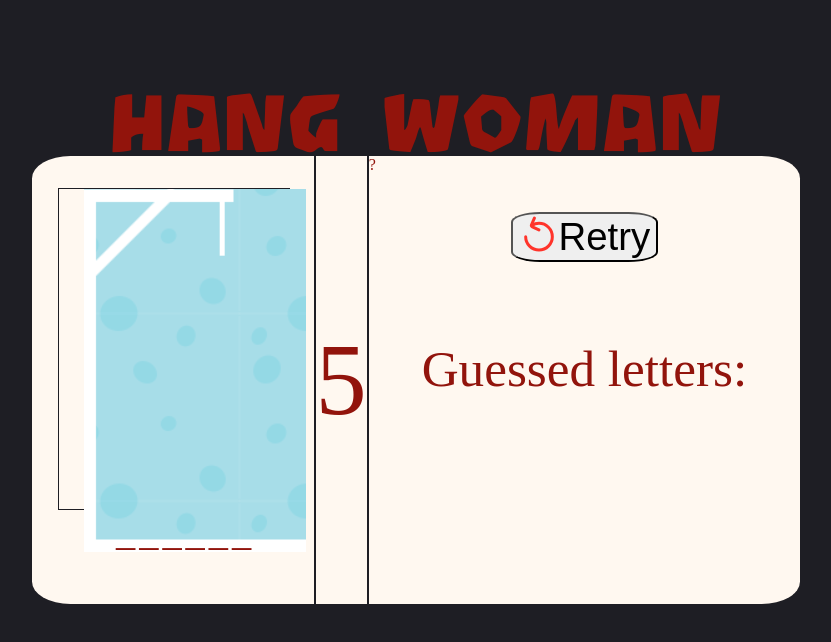
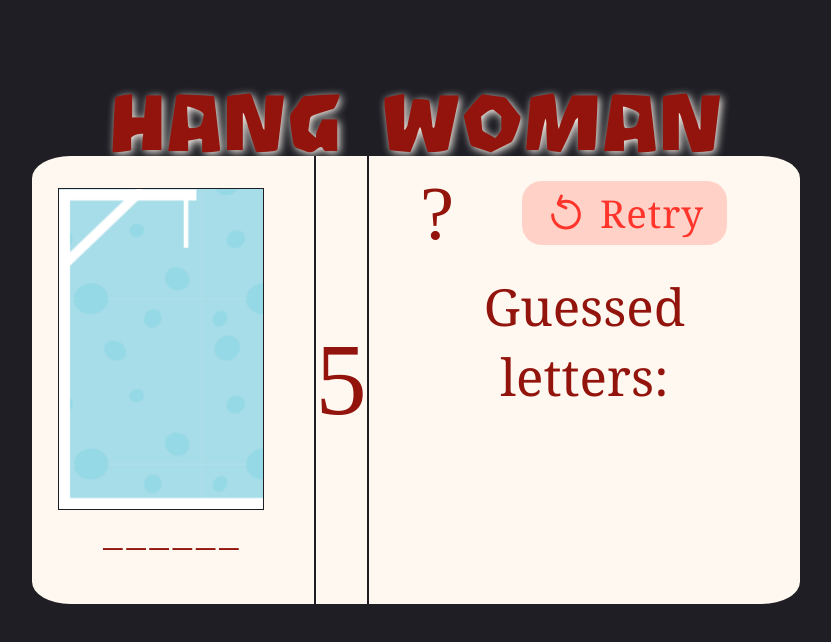
Before and after one commit to oakuopus/Hangman, a plain HTML site: page index.html in a window 1280 px wide. Shown: the whole page, without its empty margins (224-1055 px from the left). Drawn offline with nearby package versions, Linux system fonts and the light colour scheme.

Commit message:
Add files via upload

```diff
--- a/css/hangman.css
+++ b/css/hangman.css
@@ -16,6 +16,7 @@ body .hangman-title {
   margin: 10vh 0 0 0;
   height: 5.9vw;
   font-family: hangman;
+  text-shadow: 2px 2px 8px #FFF8F0;
 }
 body main {
   background-color: #FFF8F0;
@@ -39,15 +40,20 @@ body main .game-container .man {
 body main .game-container .man .hanging {
   width: 16vw;
   height: 25vw;
-  padding-left: 2vw;
   border: 1px solid #1E1E24;
+  display: grid;
+}
+body main .game-container .man .hanging img {
+  width: 100%;
+  height: 25vw;
 }
 body main .game-container .man #word-container {
   font-size: 3vw;
   display: flex;
   letter-spacing: 4px;
-  width: 20vw;
+  width: 18vw;
   justify-content: center;
+  padding-right: 2vw;
 }
 body main .game-container #remaining-guesses {
   font-size: 8vw;
@@ -57,18 +63,83 @@ body main .game-container .reset-guessed {
   width: 100%;
   border-left: #1E1E24 2px solid;
 }
-body main .game-container .reset-guessed button {
-  width: auto;
+body main .game-container .reset-guessed .tooltip {
+  display: flex;
+  font-size: 6vw;
+  position: absolute;
+  margin-left: 4vw;
+  margin-top: 1.8vh;
+  position: absolute;
+  cursor: pointer;
+}
+body main .game-container .reset-guessed .tooltip::after {
+  content: attr(data-tooltip);
+  visibility: hidden;
+  background-color: transparent;
+  color: #FFF8F0;
+  padding: 0.5vw;
+  margin-bottom: 2vh;
+  border-radius: 0.5vw;
+  position: absolute;
+  z-index: 1;
+  bottom: 100%;
+  left: 50%;
+  transform: translateX(-50%);
+  font-size: 2vw;
+  border: 2px solid #FFF8F0;
+  overflow-wrap: break-word;
+  width: 40vw;
+  height: auto;
+  display: flex;
+}
+body main .game-container .reset-guessed .tooltip:hover::after {
+  visibility: visible;
+}
+body main .game-container .reset-guessed .button {
+  display: flex;
+  justify-content: center;
+  align-items: center;
+  padding: 6px 12px;
+  gap: 8px;
+  height: 5vw;
+  width: 16vw;
+  border: none;
+  background: rgba(255, 54, 43, 0.2039215686);
+  border-radius: 20px;
+  cursor: pointer;
+  margin: 2vw auto 2vw 12vw;
+}
+body main .game-container .reset-guessed .lable {
+  line-height: 20px;
   font-size: 3vw;
-  border-radius: 20%;
-  margin: 3vw auto 6vw auto;
-  display: flex;
+  color: #FF342B;
+  font-family: sans-serif;
+  letter-spacing: 1px;
+  padding-left: 0.5vw;
+  font-family: Cambria, Cochin, Georgia, Times, "Times New Roman", serif;
+}
+body main .game-container .reset-guessed .button:hover {
+  background: rgba(255, 54, 43, 0.3215686275);
+}
+body main .game-container .reset-guessed .button:hover .svg-icon {
+  animation: spin 2s linear infinite;
 }
 body main .game-container .reset-guessed .guessed-letters {
   font-size: 4vw;
+  font-family: Cambria, Cochin, Georgia, Times, "Times New Roman", serif;
+  width: 85%;
 }
 body .guessed-letters {
   font-size: 2.5vw;
   margin: auto;
   text-align: center;
+}
+
+@keyframes spin {
+  0% {
+    transform: rotate(0deg);
+  }
+  100% {
+    transform: rotate(-360deg);
+  }
 }/*# sourceMappingURL=hangman.css.map */
```
Also changed, not shown: css/hangman.min.css, 2 other files.
